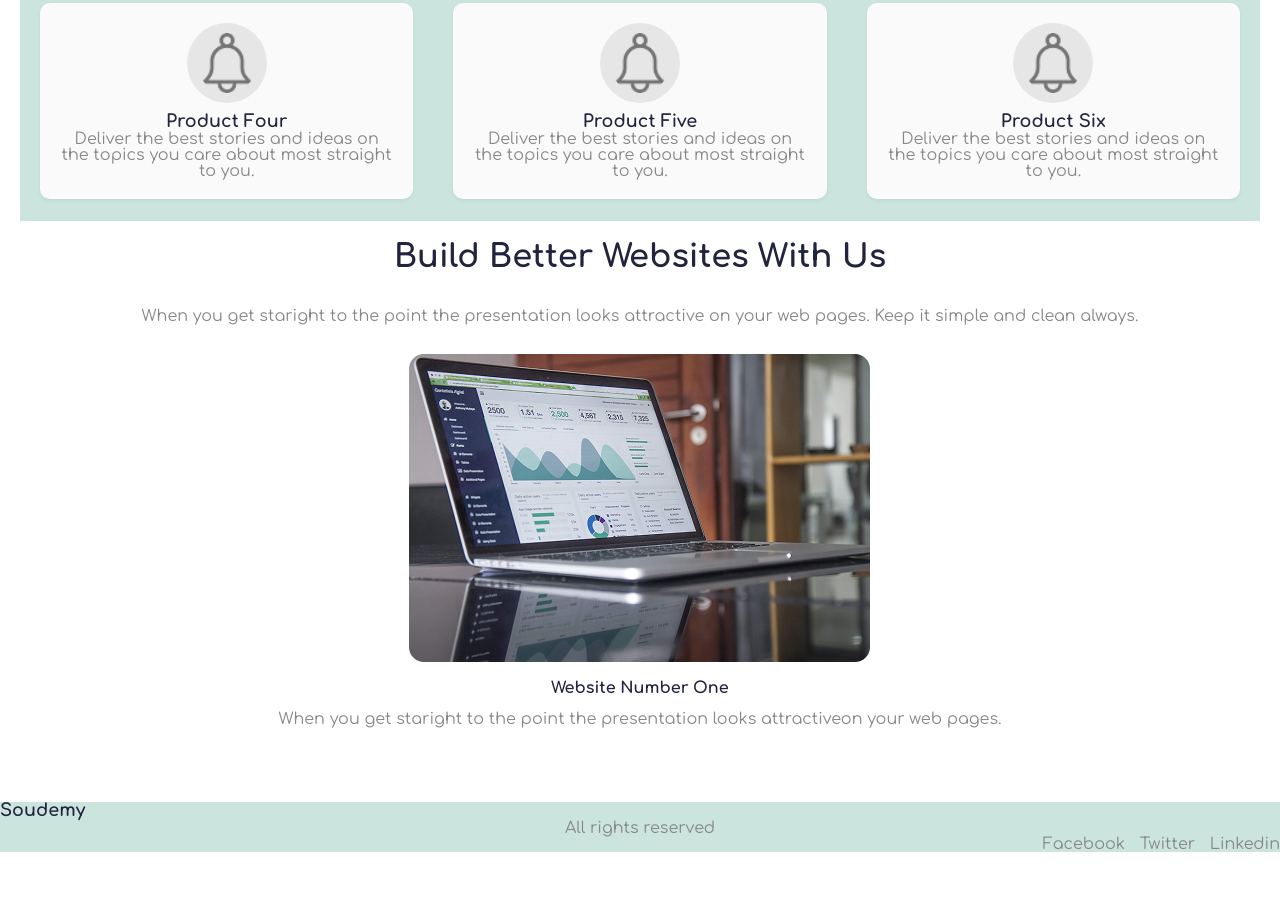
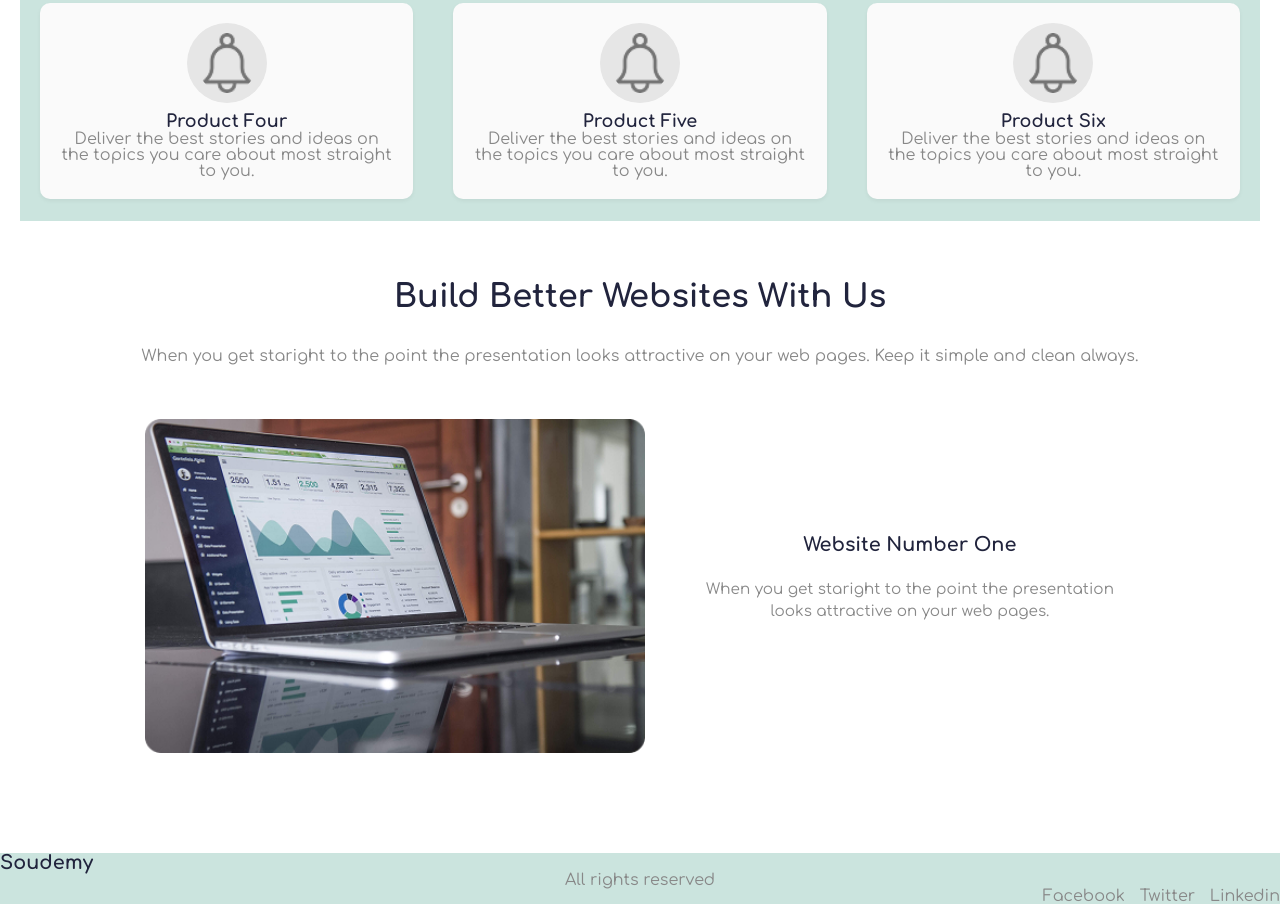
Before and after one commit to loppzh/atv-soudemy, a plain HTML site: page index.html in a window 1280 px wide. Shown: the part 986-1891 px from the top of the page. Before the commit the page ends 1839 px from the top, so only its background shows below. Drawn offline with Linux system fonts and the light colour scheme.

Commit message:
Add files via upload

```diff
--- a/css/style.css
+++ b/css/style.css
@@ -74,7 +74,7 @@ header {
 
 .logo {
     font-weight: bold;
-    font-size: 1.2rem;
+    font-size: 1.6rem;
     color: #21243D;
     margin: 0;
 }
@@ -112,6 +112,7 @@ section.build p {
 
 .nav-links li {
     list-style: none;
+    font-weight: bold;
 }
 
 .nav-links a {
@@ -221,7 +222,7 @@ footer {
 
 footer .footer-left p {
   font-weight: bold;
-  font-size: 1.1rem;
+  font-size: 1.2rem;
   color: #21243D;
 }
 
@@ -246,7 +247,10 @@ footer .footer-right a {
         gap: 15px;
     }
 
-    footer .footer-left,
+    footer .footer-left {
+        font-size: 1.2rem;
+    }
+
     footer .footer-center,
     footer .footer-right {
         margin: 10px 0;
@@ -305,12 +309,70 @@ footer .footer-right a {
         margin: 0 auto 10px;
       }
 
+section.build {
+    padding: 40px 20px;
+    text-align: center;
+  }
+
+  @media (min-width: 900px) {
+    .build-flex {
+      display: flex;
+      align-items: center;
+      justify-content: center;
+      gap: 40px;
+      max-width: 1100px;
+      margin: 40px auto 0;
+      text-align: left;
+    }
+
+    .build-flex img {
+      max-width: 500px;
+      border-radius: 10px;
+      flex: 1 1 50%;
+    }
+
+    .build-text {
+      flex: 1 1 50%;
+      max-width: 450px;
+    }
+
+    .build-text h2 {
+      font-size: 1.2rem;
+      margin-bottom: 10px;
+      color: #21243D;
+    }
+
+    .build-text p {
+      color: #888888;
+      line-height: 1.4;
+      font-size: 0.95rem;
+    }
+  }
+
+  @media (max-width: 899px) {
+    .build-flex {
+      display: block;
+      margin-top: 30px;
+    }
+
+    .build-flex img {
+      width: 100%;
+      border-radius: 10px;
+      margin-bottom: 20px;
+    }
+
+    .build-text {
+      text-align: center;
+      padding: 0 10px;
+    }
+  }
+
       footer {
         background-color: #CBE4DE;
         display: flex;
         justify-content: space-between;
         align-items: center;
-        padding: 20px 40px;
+        padding: 20px 40px
         font-size: 0.9rem;
         flex-wrap: nowrap;
         gap: 20px;
@@ -318,7 +380,7 @@ footer .footer-right a {
         box-sizing: border-box;
       }
 
-      .footer-left,
+      .footer-left
       .footer-center,
       .footer-right {
         flex: 1;
@@ -345,5 +407,3 @@ footer .footer-right a {
         margin-left: 10px;
         text-decoration: none;
       }
-
-    }
--- a/index.html
+++ b/index.html
@@ -10,13 +10,13 @@
     <link rel="stylesheet" href="css/reset.css">
     <link rel="preconnect" href="https://fonts.googleapis.com">
     <link rel="preconnect" href="https://fonts.gstatic.com" crossorigin>
-    <link href="https://fonts.googleapis.com/css2?family=Comfortaa:wght@300..700&display=swap" rel="stylesheet" />
+    <link href="https://fonts.googleapis.com/css2?family=Comfortaa:wght@300..700&display=swap" rel="stylesheet">
 
 </head>
 <body>
     <header id="topo">
         <nav class="navbar">
-          <p class="logo">Soudemy</p>
+          <p class="logo"><a href="">Soudemy</a></p>
           <ul class="nav-links">
             <li><a href="">Products</a></li>
             <li><a href="">Features</a></li>
@@ -75,11 +75,16 @@
         </section>
         <section id="build" class="build">
             <h1>Build Better Websites With Us</h1>
-                <p>When you get staright to the point the presentation looks attractive on your web pages. Keep it simple and clean always.</p>
-                <p><img src="src/imagens/carlos-muza-hpjSkU2UYSU-unsplash.png" alt=""></p>
-             <h2>Website Number One</h2>
-                <p>When you get staright to the point the presentation looks attractiveon your web pages.</p>
-        </section>
+            <p>When you get staright to the point the presentation looks attractive on your web pages. Keep it simple and clean always.</p>
+
+            <div class="build-flex">
+              <img src="src/imagens/carlos-muza-hpjSkU2UYSU-unsplash.png" alt="">
+              <div class="build-text">
+                <h2>Website Number One</h2>
+                <p>When you get staright to the point the presentation looks attractive on your web pages.</p>
+              </div>
+            </div>
+          </section>
     </main>
     <footer>
         <div class="footer-left">
```
